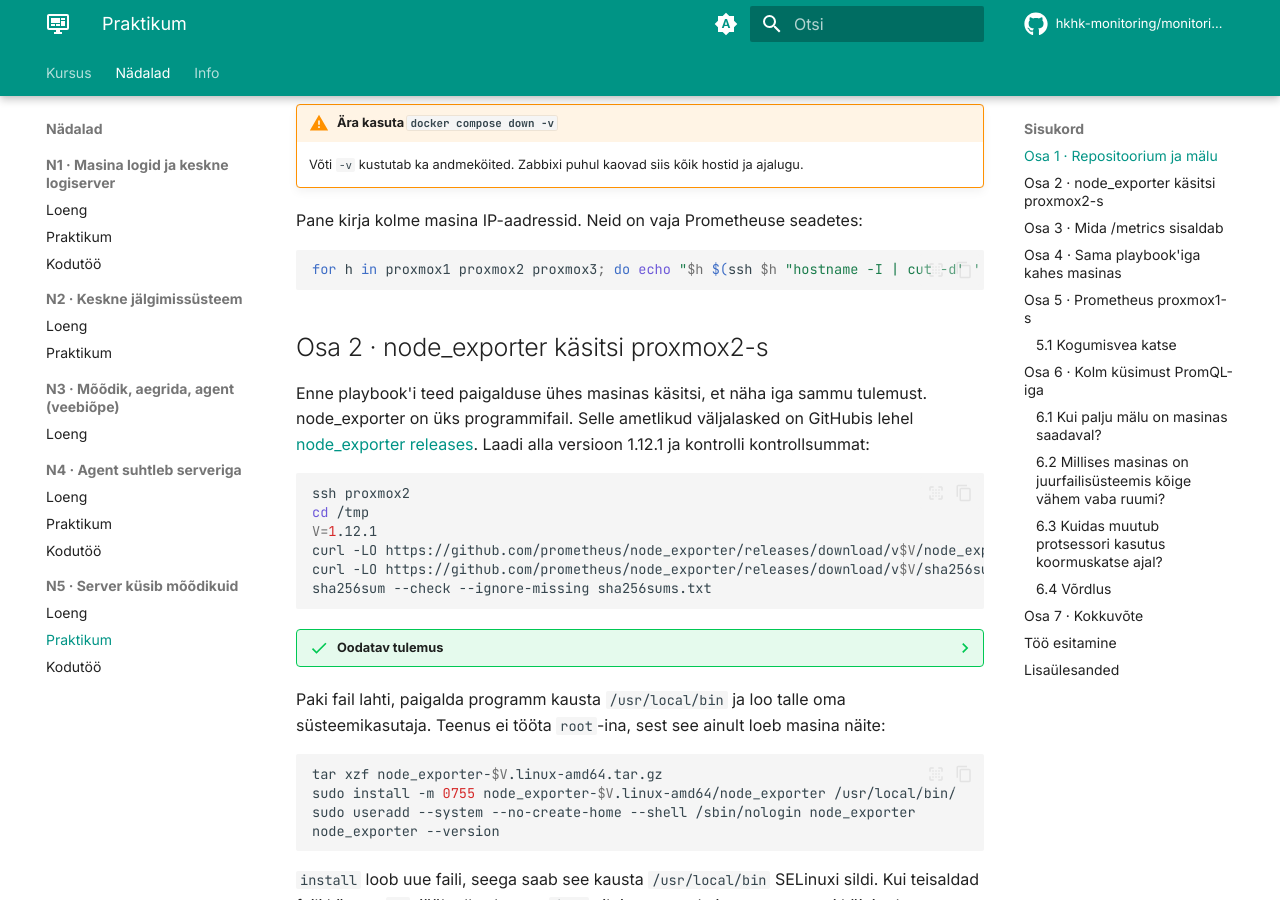
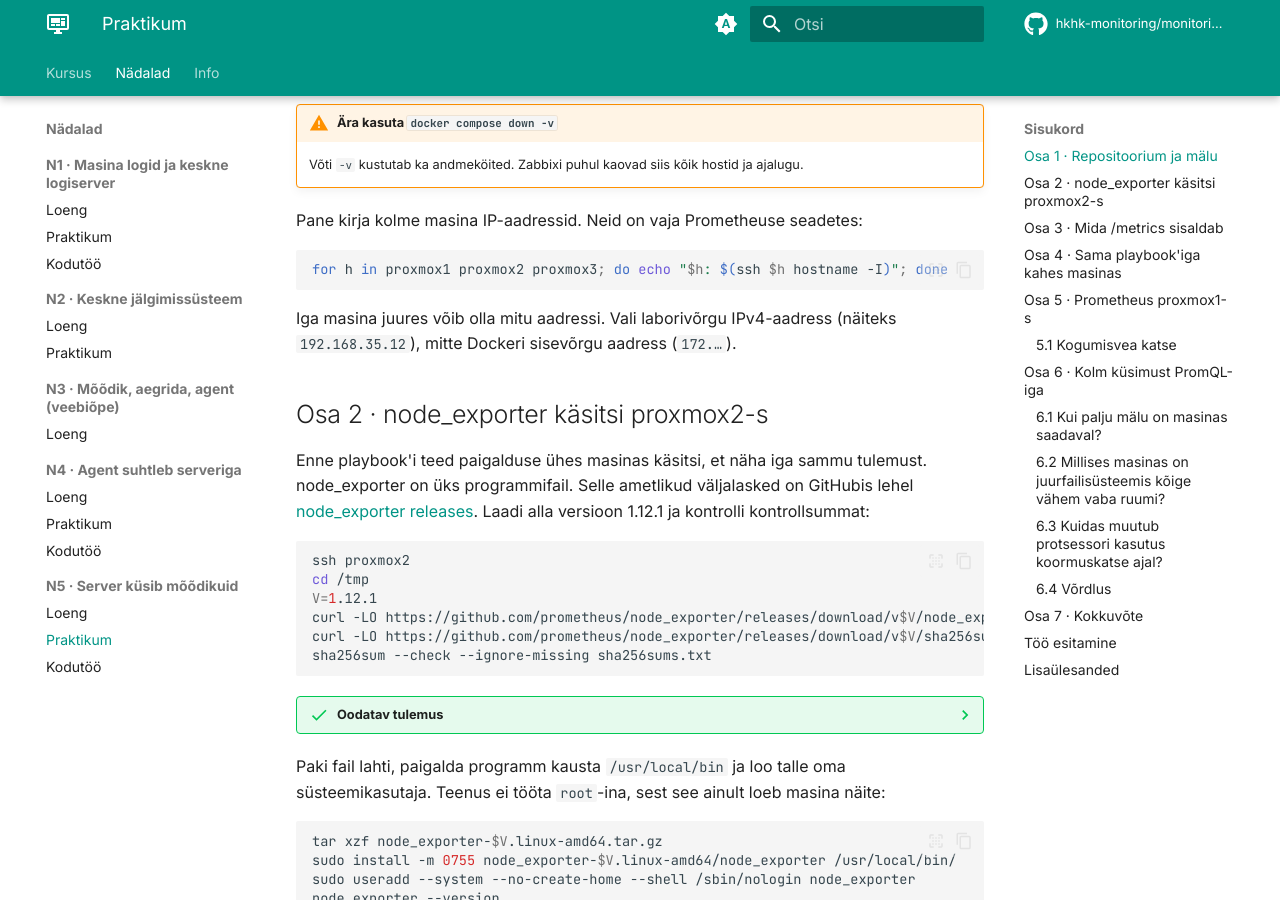
Before and after one commit to hkhk-monitoring/monitoring, an MkDocs documentation site: the page built from docs/week05/lab.md, in a window 1280 px wide and 900 px high, scrolled down 1027 px. Built offline with MkDocs 1.6.1 and Material for MkDocs 9.7.7, drawn with Linux system fonts in a browser that asks for light colours; comment, search, counter and statistics services are not loaded.

Commit message:
N5 praktikum

````diff
--- a/docs/week05/lab.md
+++ b/docs/week05/lab.md
@@ -64,8 +64,10 @@
 Pane kirja kolme masina IP-aadressid. Neid on vaja Prometheuse seadetes:
 
 ```bash
-for h in proxmox1 proxmox2 proxmox3; do echo "$h $(ssh $h "hostname -I | cut -d' ' -f1")"; done
+for h in proxmox1 proxmox2 proxmox3; do echo "$h: $(ssh $h hostname -I)"; done
 ```
+
+Iga masina juures võib olla mitu aadressi. Vali laborivõrgu IPv4-aadress (näiteks `192.168.35.12`), mitte Dockeri sisevõrgu aadress (`172.…`).
 
 ## Osa 2 · node_exporter käsitsi proxmox2-s
 
````
